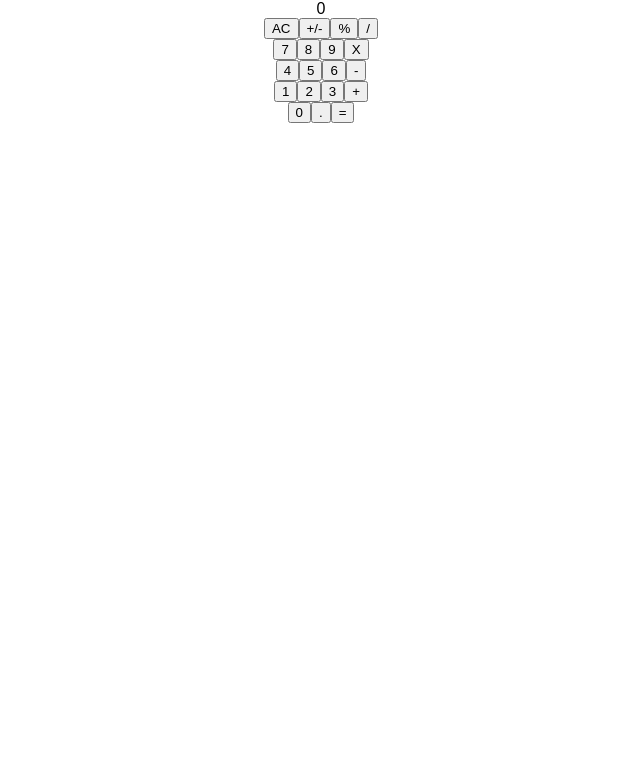
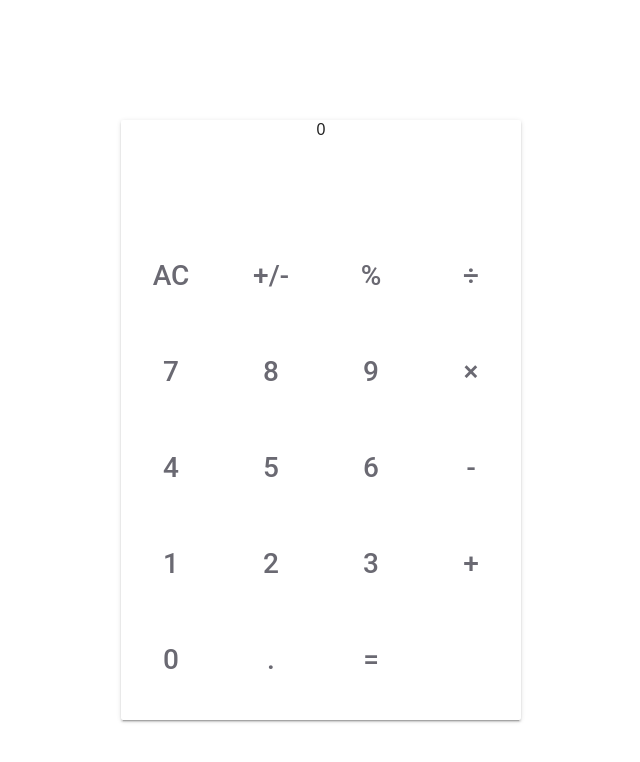
Before and after one commit to tirthajyoti-ghosh/react-calculator, a React (Create React App) app: page / in a window 1280 px wide. Shown: the top 762 px of the page, without its empty margins (319-959 px from the left). Built offline with nearby package versions, Linux system fonts and the light colour scheme; a web font is replaced by a local one.

Commit message:
Add styles to App and Button components

```diff
--- a/public/index.html
+++ b/public/index.html
@@ -24,6 +24,10 @@
       work correctly both with client-side routing and a non-root public URL.
       Learn how to configure a non-root public URL by running `npm run build`.
     -->
+    <link rel="stylesheet" href="https://fonts.googleapis.com/icon?family=Material+Icons">
+    <link rel="stylesheet" href="https://code.getmdl.io/1.3.0/material.indigo-pink.min.css">
+    <script defer src="https://code.getmdl.io/1.3.0/material.min.js"></script>
+    <link rel="stylesheet" href="https://cdnjs.cloudflare.com/ajax/libs/font-awesome/5.12.0-2/css/all.min.css" integrity="sha256-46r060N2LrChLLb5zowXQ72/iKKNiw/lAmygmHExk/o=" crossorigin="anonymous" />
     <title>React App</title>
   </head>
   <body>
--- a/src/assets/App.css
+++ b/src/assets/App.css
@@ -1,39 +1,31 @@
 .App {
   text-align: center;
+  height: 600px;
+  width: 400px;
+  margin: 15vh auto;
 }
 
-.App-logo {
-  height: 40vmin;
-  pointer-events: none;
+.display {
+  height: 18%;
 }
 
-@media (prefers-reduced-motion: no-preference) {
-  .App-logo {
-    animation: App-logo-spin infinite 20s linear;
-  }
+.button-panel {
+  height: 80%;
 }
 
-.App-header {
-  background-color: #282c34;
-  min-height: 100vh;
+.row {
   display: flex;
-  flex-direction: column;
+  height: 20%;
   align-items: center;
-  justify-content: center;
-  font-size: calc(10px + 2vmin);
-  color: white;
 }
 
-.App-link {
-  color: #61dafb;
+.mdl-button {
+  color: #6A6972;
+  border-radius: 50%;
+  width: 20%;
+  height: 80px;
+  margin: 0 2.5%;
+  padding: 15px;
+  font-size: 2rem;
+  text-transform: none;
 }
-
-@keyframes App-logo-spin {
-  from {
-    transform: rotate(0deg);
-  }
-
-  to {
-    transform: rotate(360deg);
-  }
-}
--- a/src/assets/index.css
+++ b/src/assets/index.css
@@ -5,6 +5,7 @@ body {
   font-family: Brix Sans, sans-serif;
   -webkit-font-smoothing: antialiased;
   -moz-osx-font-smoothing: grayscale;
+  min-height: 0;
 }
 
 code {
--- a/src/components/App.js
+++ b/src/components/App.js
@@ -5,7 +5,7 @@ import Display from './Display';
 
 function App() {
   return (
-    <div className="App">
+    <div className="App mdl-card mdl-shadow--2dp">
       <Display />
       <ButtonPanel />
     </div>
--- a/src/components/Button.js
+++ b/src/components/Button.js
@@ -3,7 +3,7 @@ import PropTypes from 'prop-types';
 
 function Button(props) {
   const { name } = props;
-  return <button type="button">{name}</button>;
+  return <button type="button" className="mdl-button mdl-js-button mdl-js-ripple-effect">{name}</button>;
 }
 
 Button.propTypes = {
--- a/src/components/ButtonPanel.js
+++ b/src/components/ButtonPanel.js
@@ -3,32 +3,32 @@ import Button from './Button';
 
 function ButtonPanel() {
   return (
-    <div>
-      <div>
+    <div className="button-panel">
+      <div className="row">
         <Button name="AC" />
         <Button name="+/-" />
         <Button name="%" />
-        <Button name="/" />
+        <Button name="÷" />
       </div>
-      <div>
+      <div className="row">
         <Button name="7" />
         <Button name="8" />
         <Button name="9" />
-        <Button name="X" />
+        <Button name="×" />
       </div>
-      <div>
+      <div className="row">
         <Button name="4" />
         <Button name="5" />
         <Button name="6" />
         <Button name="-" />
       </div>
-      <div>
+      <div className="row">
         <Button name="1" />
         <Button name="2" />
         <Button name="3" />
         <Button name="+" />
       </div>
-      <div>
+      <div className="row">
         <Button name="0" />
         <Button name="." />
         <Button name="=" />
```
